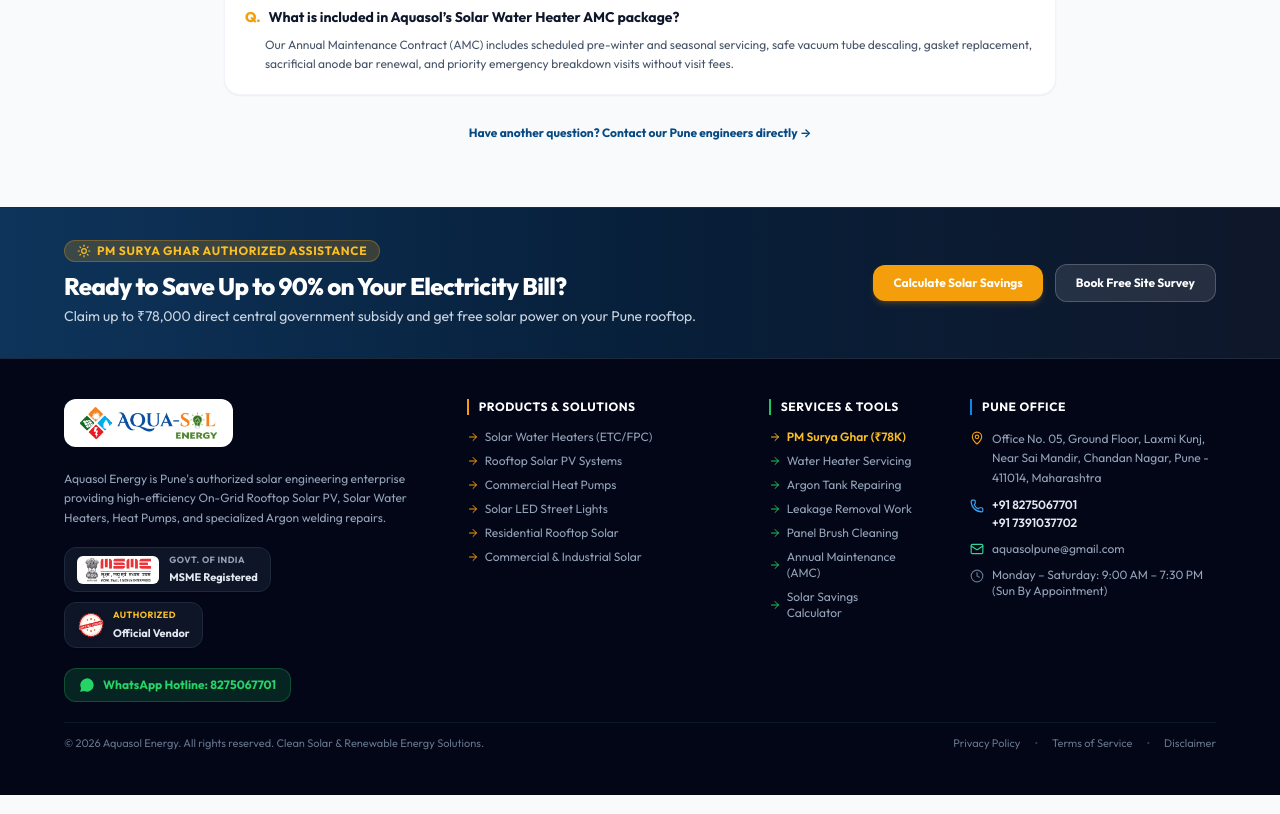
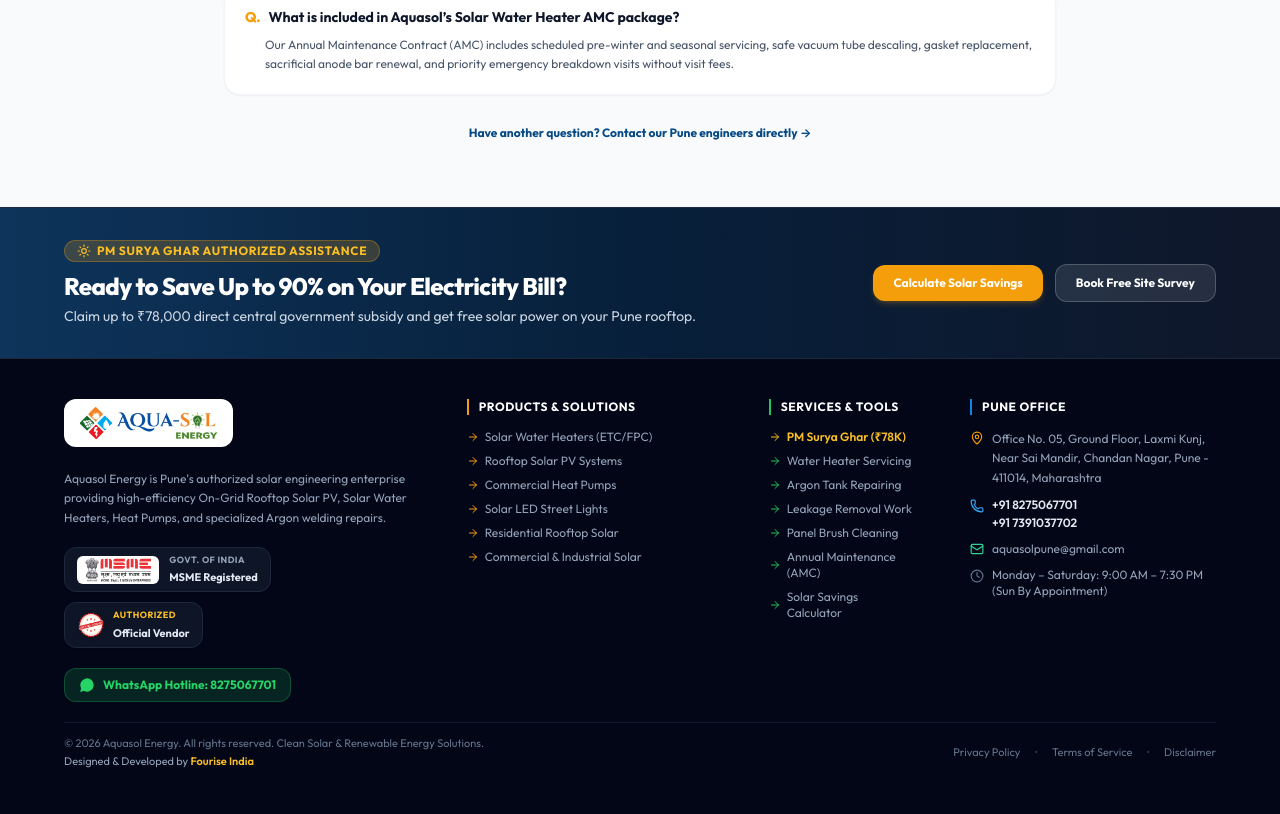
Before and after one commit to vidishagawas121/AquaSol, a React (Vite) app in the folder frontend/: page / in a window 1280 px wide. Shown: the part 6621-7435 px from the top of the page. Built offline with nearby package versions, Linux system fonts and the light colour scheme.

Commit message:
feat(footer): add Fourise India branding and contact link

```diff
--- a/frontend/src/components/Footer.jsx
+++ b/frontend/src/components/Footer.jsx
@@ -223,8 +223,21 @@
         </div>
 
         {/* Bottom Bar: Copyright & Legal */}
-        <div className="border-t border-slate-900 mt-5 pt-3 pb-1 flex flex-col sm:flex-row items-center justify-between gap-2 text-[11px] text-slate-500">
-          <p>© {new Date().getFullYear()} Aquasol Energy. All rights reserved. Clean Solar & Renewable Energy Solutions.</p>
+        <div className="border-t border-slate-900 mt-5 pt-3 pb-1 flex flex-col md:flex-row items-center justify-between gap-3 text-[11px] text-slate-500 text-center md:text-left">
+          <div>
+            <p>© {new Date().getFullYear()} Aquasol Energy. All rights reserved. Clean Solar & Renewable Energy Solutions.</p>
+            <p className="mt-0.5 text-slate-400">
+              Designed &amp; Developed by{' '}
+              <a
+                href="https://fouriseindia.com/contact"
+                target="_blank"
+                rel="noopener noreferrer"
+                className="text-brand-amber-400 hover:text-brand-amber-300 font-semibold hover:underline transition"
+              >
+                Fourise India
+              </a>
+            </p>
+          </div>
           <div className="flex items-center gap-3.5 text-[11px]">
             <Link to="/privacy-policy" className="hover:text-slate-300 transition">
               Privacy Policy
```
